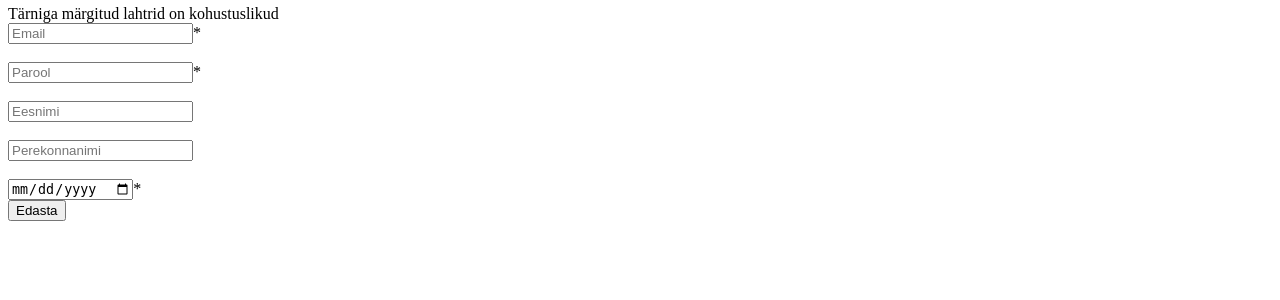
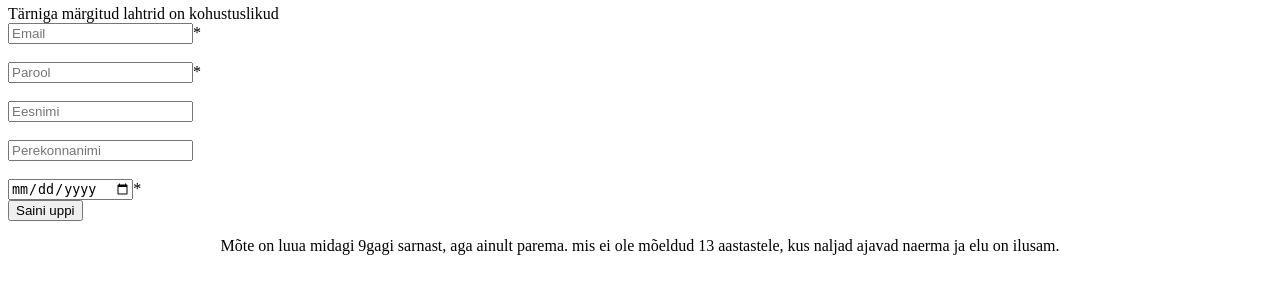
Before and after one commit to veebiprogrammeerimine-2015s/1.kodutoo-III-ruhm, a PHP site: page /login.php in a window 1280 px wide. Shown: the part 216-516 px from the top of the page. Run offline with PHP 8.4, Linux system fonts and the light colour scheme; data that the repository does not hold is empty.

Commit message:
lisasin idee

```diff
--- a/login.php
+++ b/login.php
@@ -50,7 +50,11 @@
 	<input name="name" type="first_name" placeholder="Eesnimi"><br><br>
 	<input name="name" type="last_name" placeholder="Perekonnanimi"><br><br>
 	<input name="date" type="date" placeholder="Sünniaeg ">*<?php echo $date_error ?><br>
-	<input type="submit" value="Edasta">
+	<input type="submit" value="Saini uppi">
 	</form>
+
+
+	<p style="text-align:center">Mõte on luua midagi 9gagi sarnast, aga ainult parema.
+	mis ei ole mõeldud 13 aastastele, kus naljad ajavad naerma ja elu on ilusam.<p>
 </body>
 </html>
```
